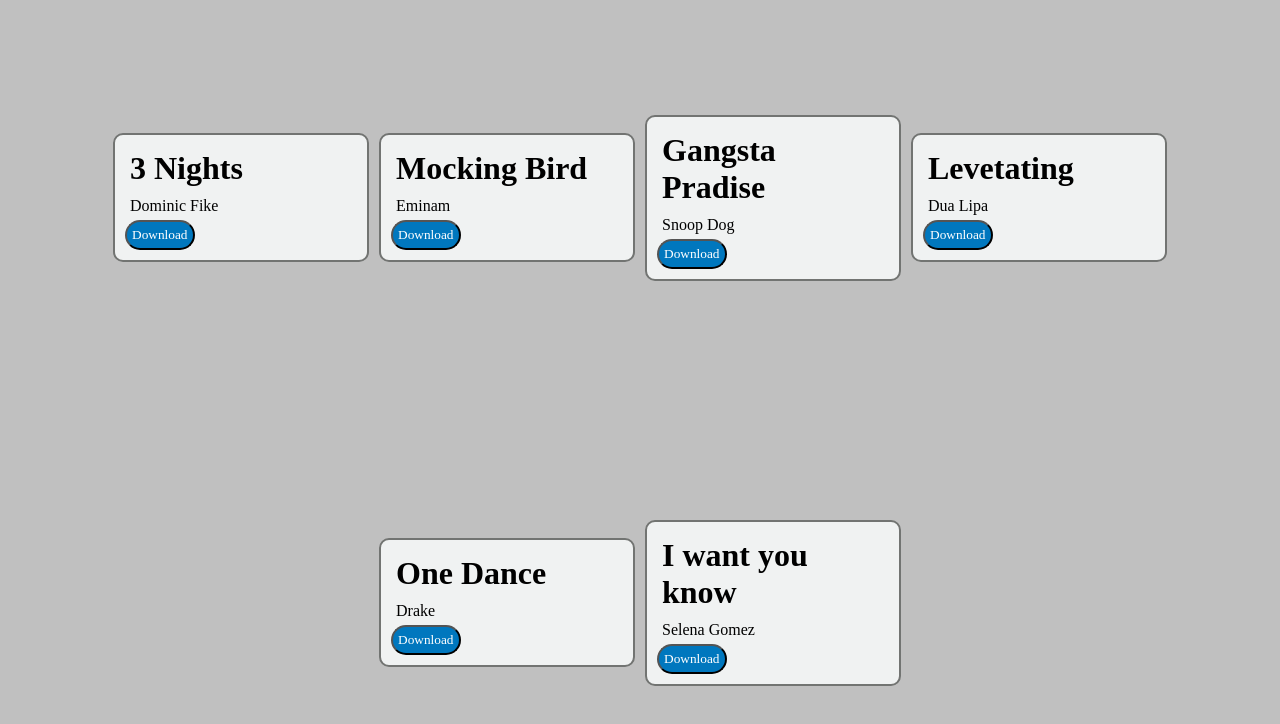
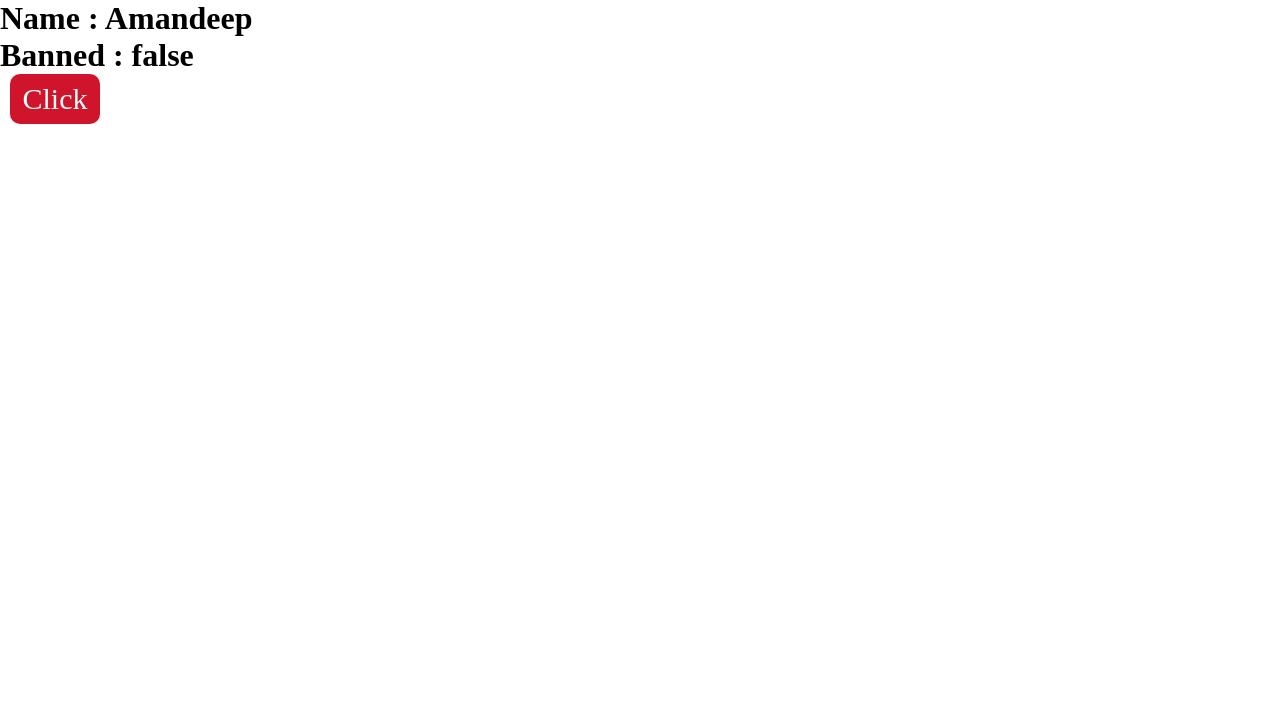
Before and after one commit to amandeep-singh-parihar/React-js, a React (Vite) app: page / in a window 1280 px wide. Shown: the top 724 px of the page. Built offline with nearby package versions, Linux system fonts and the light colour scheme.

Commit message:
learning of use case on going

```diff
--- /dev/null
+++ b/src/App.css
@@ -0,0 +1,32 @@
+* {
+  margin: 0;
+  padding: 0;
+  box-sizing: border-box;
+  font-family: "Gilroy";
+}
+
+html,
+body {
+  height: 100%;
+  width: 100%;
+}
+
+.btn {
+  border: none;
+  min-height: 50px;
+  min-width: 90px;
+  border-radius: 10px;
+  padding: 5px;
+  margin-left: 10px;
+  font-size: 30px;
+}
+
+.blue {
+  background-color: #188fd6;
+  color: white;
+}
+
+.red {
+  background-color: #cf142b;
+  color: white;
+}
--- a/src/App.jsx
+++ b/src/App.jsx
@@ -1,15 +1,25 @@
-import React from "react";
+import React, { useState } from "react";
 // import Card from "./Components/Card";
 import Card2 from "./Components/Card2";
+import "./App.css";
 
 function App() {
   // const data = ["aman", "deep", "singh", "parihar"];
+  const [val, setVal] = useState({ name: "Amandeep", isBanned: false });
 
   return (
-    <>
+    <div>
       {/* <Card></Card> */}
-      <Card2></Card2>
-    </>
+      {/* <Card2></Card2> */}
+      <h1>Name : {val.name}</h1>
+      <h1>Banned : {val.isBanned.toString()}</h1>
+      <button
+        className={`${
+          val.isBanned ? "btn blue" : "btn red"}`}
+        onClick={() => setVal({ ...val, isBanned: !val.isBanned })}>
+        Click
+      </button>
+    </div>
   );
 }
 
```
